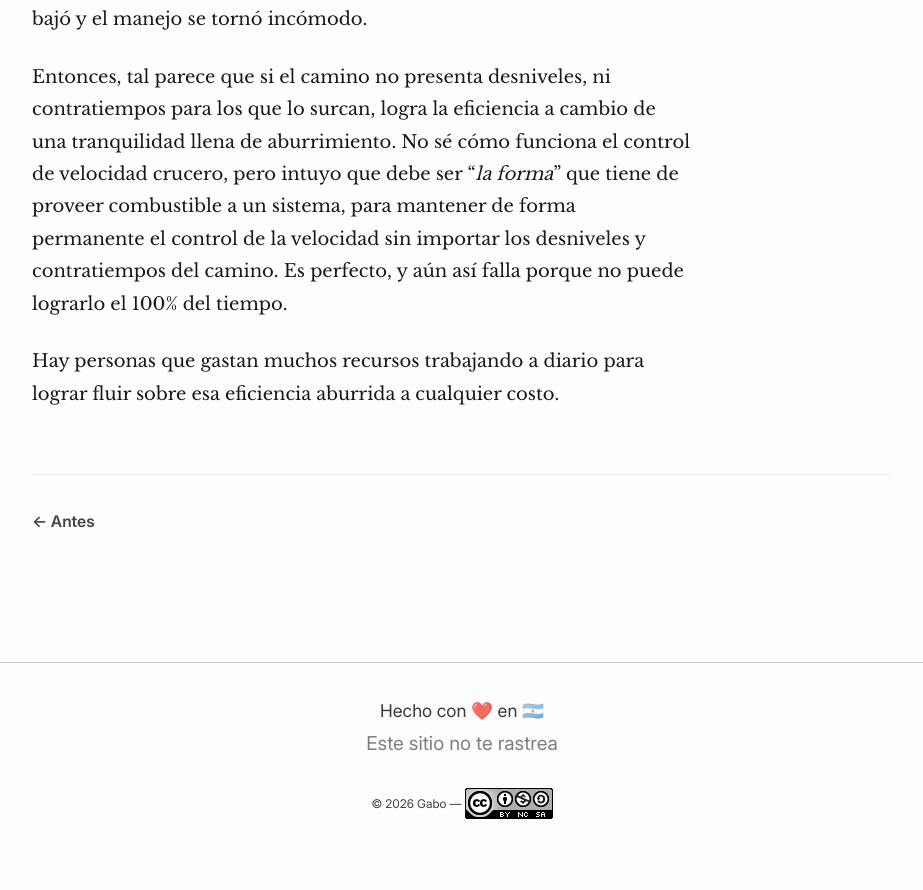
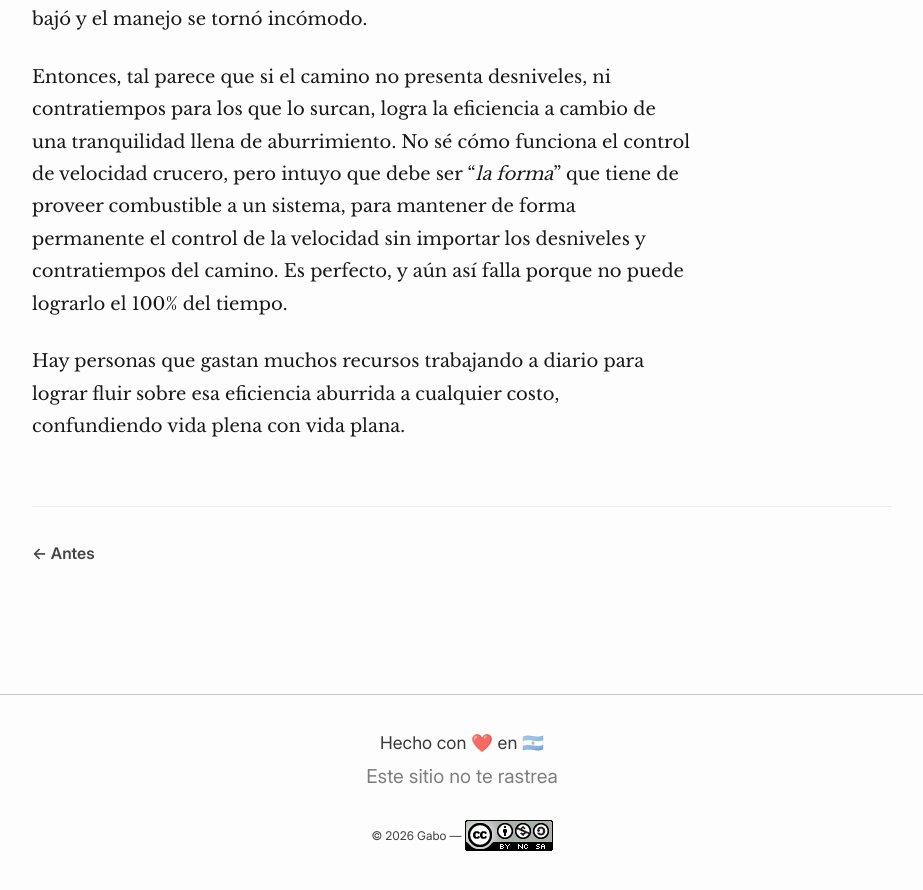
Before and after one commit to gsplay/blog, a Jekyll site: the page built from _posts/2026-03-12-el-pie-efficient-no-es-feliz.markdown, in a window 1280 px wide and 900 px high, scrolled down 942 px. Shown: the top 890 px of the window, without its empty margins (178-1101 px from the left). Built offline with Jekyll 4.4.1, drawn with Linux system fonts in a browser that asks for light colours; before the commit the page ends 1810 px from its top, so only the background shows below that.

Commit message:
Actualizar 2026-03-12-el-pie-efficient-no-es-feliz.markdown

```diff
--- a/_posts/2026-03-12-el-pie-efficient-no-es-feliz.markdown
+++ b/_posts/2026-03-12-el-pie-efficient-no-es-feliz.markdown
@@ -12,4 +12,4 @@ Hoy mientras iba a trabajar, pensaba en eficiencia y en la idea de que si manten
 
 Entonces, tal parece que si el camino no presenta desniveles, ni contratiempos para los que lo surcan, logra la eficiencia a cambio de una tranquilidad llena de aburrimiento. No sé cómo funciona el control de velocidad crucero, pero intuyo que debe ser "*la forma*" que tiene de proveer combustible a un sistema, para mantener de forma permanente el control de la velocidad sin importar los desniveles y contratiempos del camino. Es perfecto, y aún así falla porque no puede lograrlo el 100% del tiempo.
 
-Hay personas que gastan muchos recursos trabajando a diario para lograr fluir sobre esa eficiencia aburrida a cualquier costo.
+Hay personas que gastan muchos recursos trabajando a diario para lograr fluir sobre esa eficiencia aburrida a cualquier costo, confundiendo vida plena con vida plana.
```
